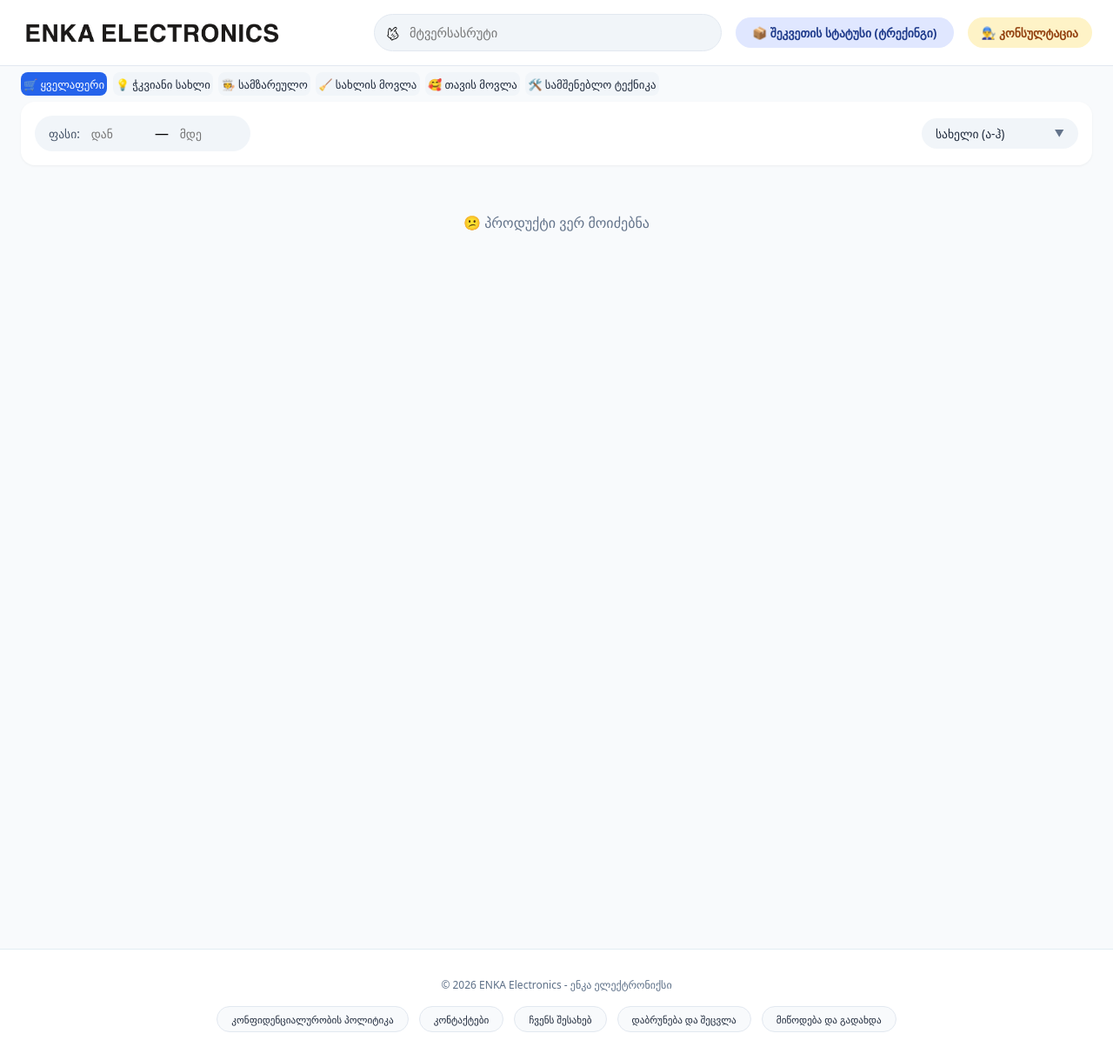
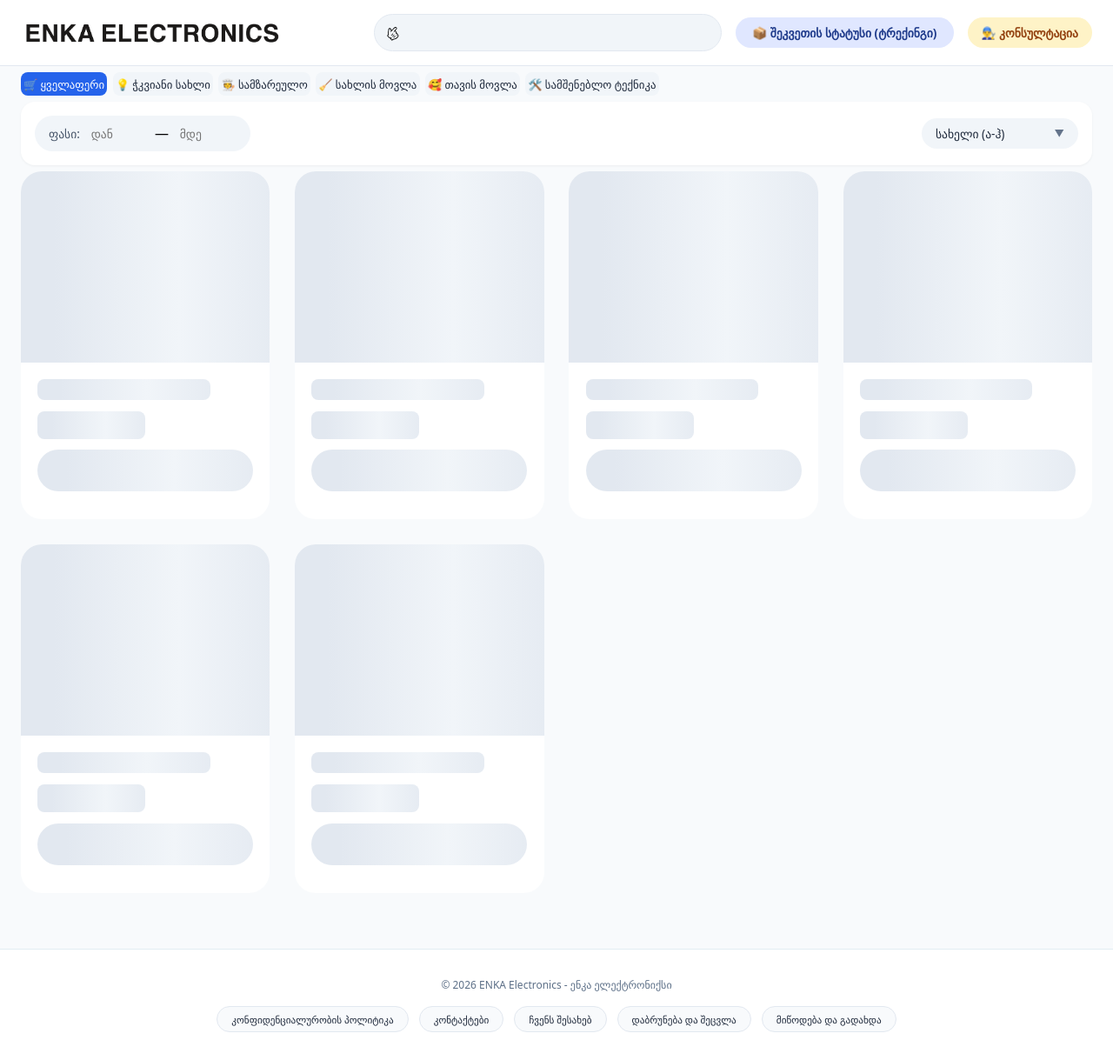
Before and after one commit to nikooganesiani/nikooganesiani.github.io, a Jekyll site: the page built from index.html, in a window 1280 px wide and 1219 px high. Shown: the whole window at 87% size. Built offline with Jekyll 4.4.1, drawn with Linux system fonts in a browser that asks for light colours; part of the change alters nothing that is shown.

```diff
--- a/_layouts/default.html
+++ b/_layouts/default.html
@@ -383,44 +383,50 @@
     }
     console.log('✅ WORKER_URL глобально доступен:', window.WORKER_URL);
 
-            // ============================================
+    // ============================================
     // 📌 ГЛОБАЛЬНЫЙ КАТАЛОГ (из catalog.json)
     // ============================================
 
-    let allProducts = [];
+    // Очищаем перед загрузкой
+    window.allProducts = [];
 
-    // Загружаем каталог один раз для всех страниц
     async function loadGlobalCatalog() {
         try {
+            console.log('📥 Загружаем catalog.json...');
             const res = await fetch('/catalog.json');
             if (!res.ok) throw new Error('HTTP ' + res.status);
             const data = await res.json();
-            allProducts = data.products.map(p => ({
+
+            // ===== ЗАПОЛНЯЕМ ГЛОБАЛЬНУЮ ПЕРЕМЕННУЮ =====
+            window.allProducts = data.products.map(p => ({
                 ...p,
                 priceValue: parseInt(p.price.replace(/[^0-9]/g, ''))
             }));
-            console.log('✅ Каталог загружен, товаров:', allProducts.length);
 
-            // Если на странице есть функция renderProducts — вызываем её
+            console.log('✅ Каталог загружен, товаров:', window.allProducts.length);
+            console.log('📦 window.allProducts:', window.allProducts);
+
+            // Триггерим событие
+            document.dispatchEvent(new CustomEvent('catalogLoaded', {
+                detail: window.allProducts
+            }));
+
+            // Вызываем рендер, если есть
             if (typeof window.renderProducts === 'function') {
+                console.log('🔄 Вызываем window.renderProducts()');
                 window.renderProducts();
             }
-
-            // Триггерим событие для других скриптов
-            document.dispatchEvent(new CustomEvent('catalogLoaded', { detail: allProducts }));
 
         } catch (e) {
             console.error('❌ Ошибка загрузки каталога:', e);
         }
     }
 
-    // Делаем глобально доступным
-    window.allProducts = allProducts;
-    window.loadGlobalCatalog = loadGlobalCatalog;
-
     // Загружаем сразу
-    document.addEventListener('DOMContentLoaded', loadGlobalCatalog);
-    </script>
-
+    if (document.readyState === 'loading') {
+        document.addEventListener('DOMContentLoaded', loadGlobalCatalog);
+    } else {
+        loadGlobalCatalog();
+    }
 </body>
 </html>
```
